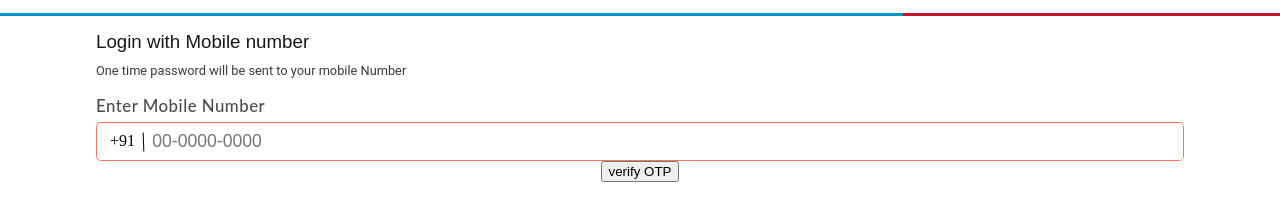
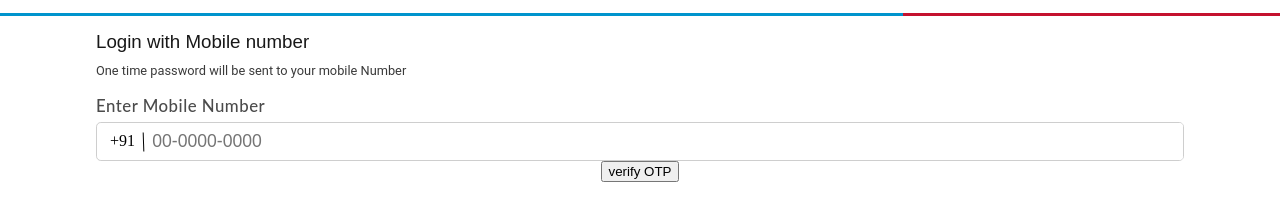
Before and after one commit to shivam-medisoft/SHL, a website: page www/mbllogin.html in a window 1280 px wide. Shown: the part 63-284 px from the top of the page. Drawn offline with nearby package versions, Linux system fonts and the light colour scheme; some icons are missing.

Commit message:
added css properties

```diff
--- a/www/mbllogin.html
+++ b/www/mbllogin.html
@@ -153,7 +153,7 @@
          display: flex;
          justify-content: space-between;
          align-items: center;
-         border: 1.031px solid #FF725E;
+         border: 1.031px solid #CECECE;
          margin-top: 0.7vh;
       }
       .countryCodeSel {
```
